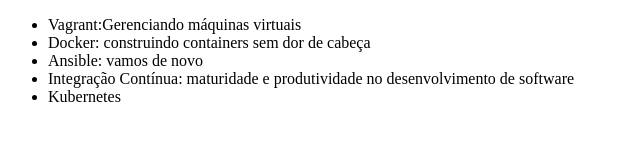
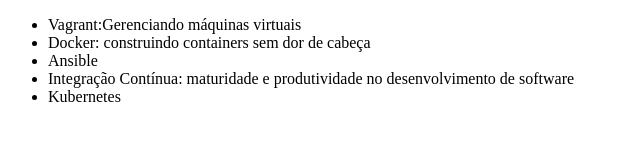
Before and after one commit to LeilaneCM/alura-git, a plain HTML site: page index.html in a window 1280 px wide. Shown: the whole page, without its empty margins (0-640 px from the left). Drawn offline with Linux system fonts and the light colour scheme.

Commit message:
Revert "Alterando código"
This reverts commit 873231f920147ae185f4b0447c8284311a97a5fb.

```diff
--- a/index.html
+++ b/index.html
@@ -9,7 +9,7 @@
     <ul>
         <li>Vagrant:Gerenciando máquinas virtuais</li>
         <li>Docker: construindo containers sem dor de cabeça</li>
-        <li>Ansible: vamos de novo</li>
+        <li>Ansible</li>
         <li>Integração Contínua: maturidade e produtividade no desenvolvimento de software</li>
         <li>Kubernetes</li>
     </ul>
```
